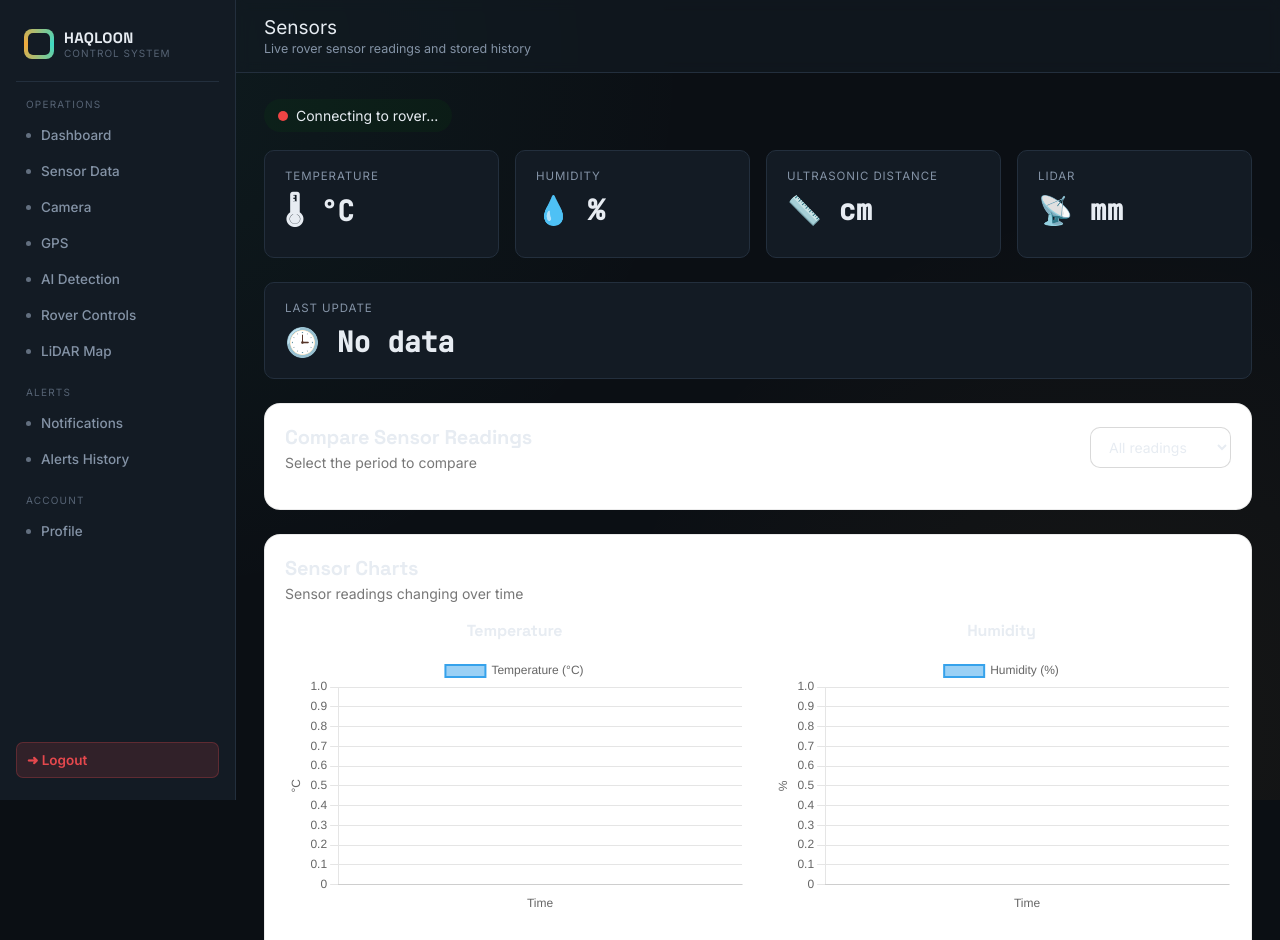
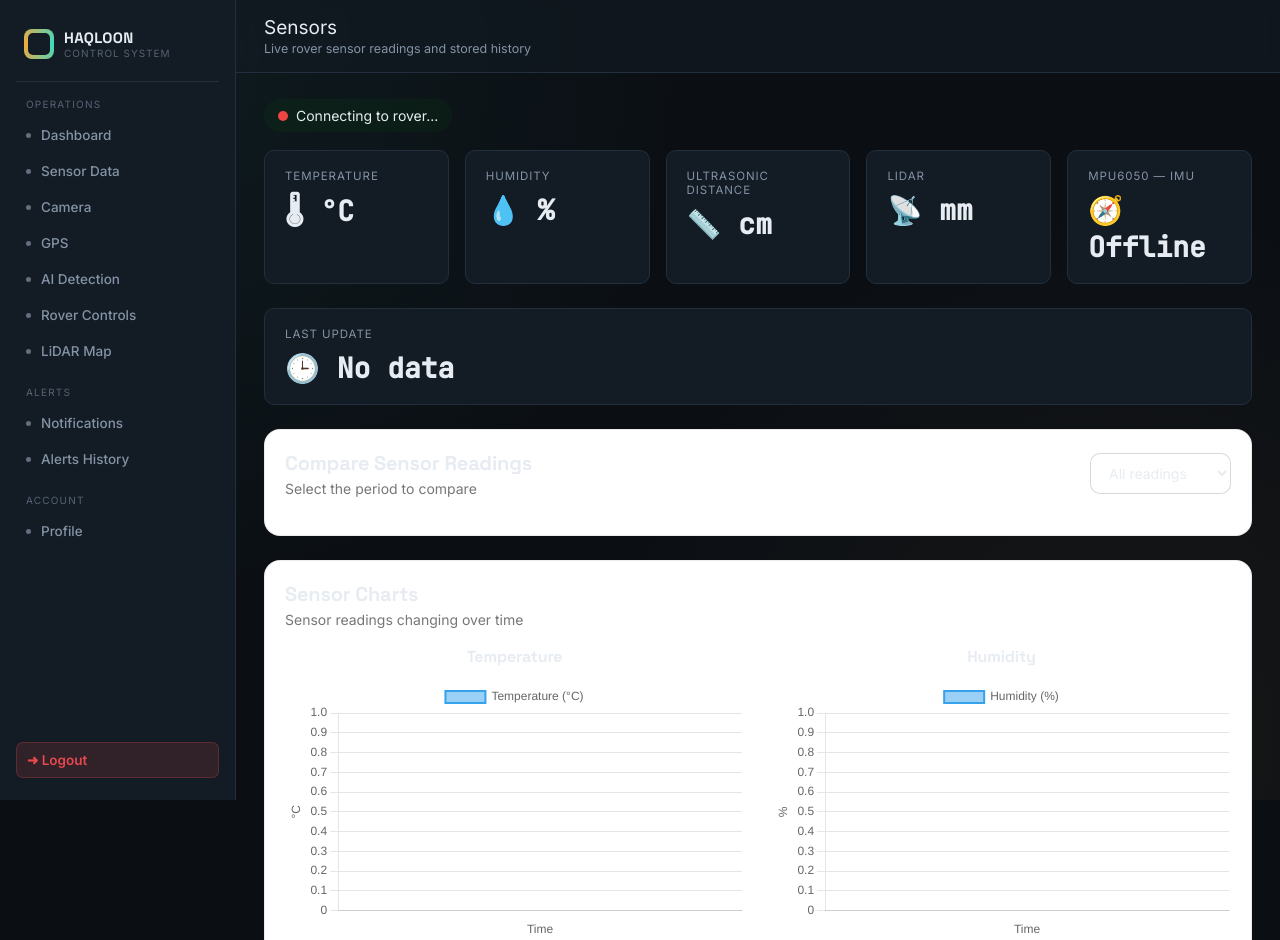
Before and after one commit to saleemraneem516-code/haqloon, a Python web app: template app/templates/sensors.html in a window 1280 px wide. Shown: the top 940 px of the page. Run offline with Jinja, Linux system fonts and the light colour scheme; the template is opened without the code that fills it, so the values that code supplies are empty.

Commit message:
Add MPU6050 live sensor data

```diff
--- a/app/templates/sensors.html
+++ b/app/templates/sensors.html
@@ -268,6 +268,16 @@
         </div>
     </div>
 
+
+    <div class="stat-card">
+        <div class="stat-label">
+            MPU6050 — IMU
+        </div>
+
+        <div id="imu-value" class="stat-value">
+            🧭 Offline
+        </div>
+    </div>
 </div>
 
 
@@ -558,6 +568,11 @@
                     "lidar-value"
                 );
 
+            const imuElement =
+                document.getElementById(
+                    "imu-value"
+                );
+
             const lastUpdateElement =
                 document.getElementById(
                     "last-update-value"
@@ -667,6 +682,9 @@
                     lidar:
                         source.lidar ?? null,
 
+                    imu:
+                        source.imu ?? null,
+
                     created_at:
                         createdAt
                 };
@@ -684,7 +702,8 @@
                     reading.temperature !== null ||
                     reading.humidity !== null ||
                     reading.distance !== null ||
-                    reading.lidar !== null
+                    reading.lidar !== null ||
+                    reading.imu !== null
                 );
 
             }
@@ -819,6 +838,30 @@
                         "mm",
                         "📡"
                     );
+
+                if (reading.imu) {
+                    const imu = reading.imu;
+
+                    const formatImuValue = function (value) {
+                        const number = Number(value);
+                        return Number.isFinite(number)
+                            ? number.toFixed(3)
+                            : "—";
+                    };
+
+                    imuElement.innerHTML =
+                        `🧭 Gyro (rad/s): ` +
+                        `X ${formatImuValue(imu.gyro_x)}, ` +
+                        `Y ${formatImuValue(imu.gyro_y)}, ` +
+                        `Z ${formatImuValue(imu.gyro_z)}` +
+                        `<br>` +
+                        `Accel (m/s²): ` +
+                        `X ${formatImuValue(imu.accel_x)}, ` +
+                        `Y ${formatImuValue(imu.accel_y)}, ` +
+                        `Z ${formatImuValue(imu.accel_z)}`;
+                } else {
+                    imuElement.textContent = "🧭 Offline";
+                }
 
                 lastUpdateElement.textContent =
                     `🕒 ${
```
Also changed, not shown: app/routers/rover.py (+51 -0 lines).
